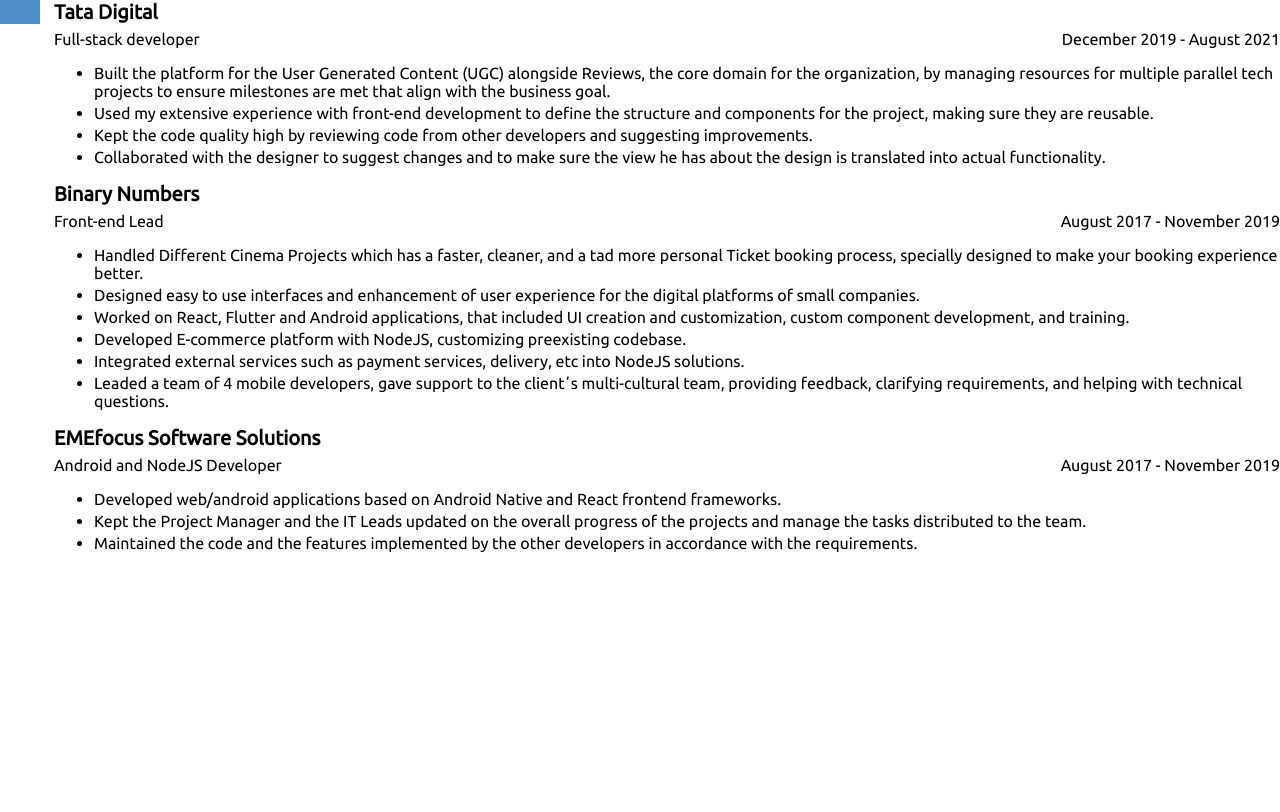
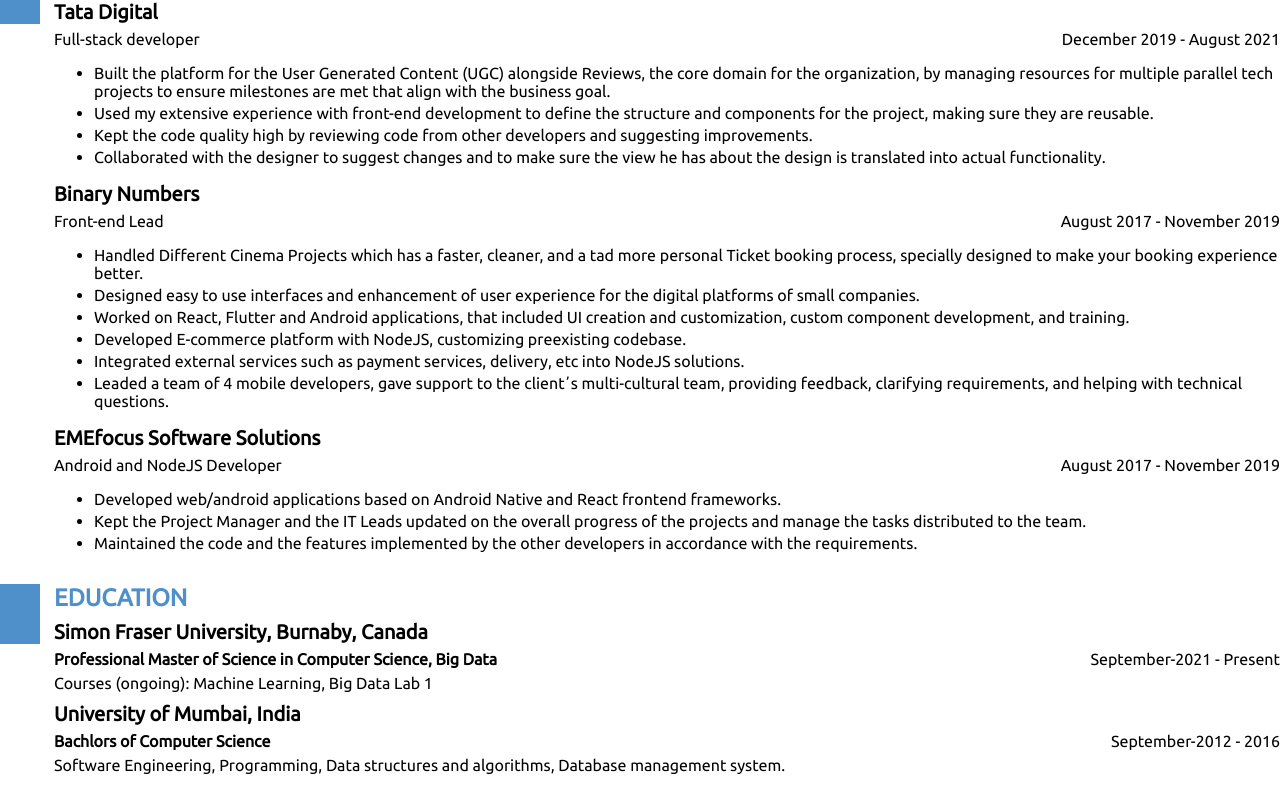
Before and after one commit to anant00729/resume, a React (Create React App) app in the folder client/: page / in a window 1280 px wide. Shown: the part 1369-2181 px from the top of the page. Before the commit the page ends 1967 px from the top, so only its background shows below. Built offline with nearby package versions, Linux system fonts and the light colour scheme; a web font is replaced by a local one.

Commit message:
finished the education section

```diff
--- /dev/null
+++ b/client/src/components/cresume/c_edu/index.js
@@ -0,0 +1,55 @@
+import React from "react";
+import { educations } from "../../../cresumeData.json";
+
+function Education() {
+  return (
+    <section>
+      <div>
+        {educations.map(
+          (
+            { title = "", duration = "", name_of_uni = "", courses = [] },
+            index
+          ) => {
+            return (
+              <div key={index}>
+                <div
+                  style={{
+                    fontSize: "20px",
+                    fontWeight: "600",
+                  }}
+                >
+                  {name_of_uni}
+                </div>
+                <div
+                  style={{
+                    display: "flex",
+                    justifyContent: "space-between",
+                    marginTop: "6px",
+                  }}
+                >
+                  <div
+                    style={{
+                      fontWeight: "600",
+                    }}
+                  >
+                    {title}
+                  </div>
+                  <div>{duration}</div>
+                </div>
+                <div
+                  style={{
+                    margin: "6px 0 10px 0",
+                  }}
+                >
+                  {courses}
+                </div>
+              </div>
+            );
+          }
+        )}
+      </div>
+    </section>
+  );
+}
+
+export default Education;
--- a/client/src/cresumeData.json
+++ b/client/src/cresumeData.json
@@ -209,13 +209,13 @@
       "title": "Professional Master of Science in Computer Science, Big Data",
       "duration": "September-2021 - Present",
       "name_of_uni": "Simon Fraser University, Burnaby, Canada",
-      "courses": "Courses (ongoing): Machine Learning, Big Data, Data Mining"
+      "courses": "Courses (ongoing): Machine Learning, Big Data Lab 1"
     },
     {
       "title": "Bachlors of Computer Science",
       "duration": "September-2012 - 2016",
       "name_of_uni": "University of Mumbai, India",
-      "courses": "Software Engineering, Programming, Machine Learning, Databases"
+      "courses": "Software Engineering, Programming, Data structures and algorithms, Database management system."
     }
   ],
   "hackathon": [
--- a/client/src/pages/cresume/index.js
+++ b/client/src/pages/cresume/index.js
@@ -7,6 +7,7 @@
 import SelectedProjects from "../../components/cresume/selected_projects";
 import TechnicalWorkExperience from "../../components/cresume/technical_work_exp";
 import SectionTitleTwo from "../../components/cresume/section-title-two";
+import Education from "../../components/cresume/c_edu";
 
 function CResume() {
   const { name = "", designation = "", primary_color } = resumeData;
@@ -61,6 +62,11 @@
           children={<TechnicalWorkExperience />}
           name={"Technical Work Experience"}
         />
+        <SectionTitleTwo
+          colorBox={primary_color}
+          children={<Education />}
+          name={"Education"}
+        />
       </MainContainer>
     </page>
   );
```
Also changed, not shown: client/src/components/cresume/c_edu/styles.js (added).
